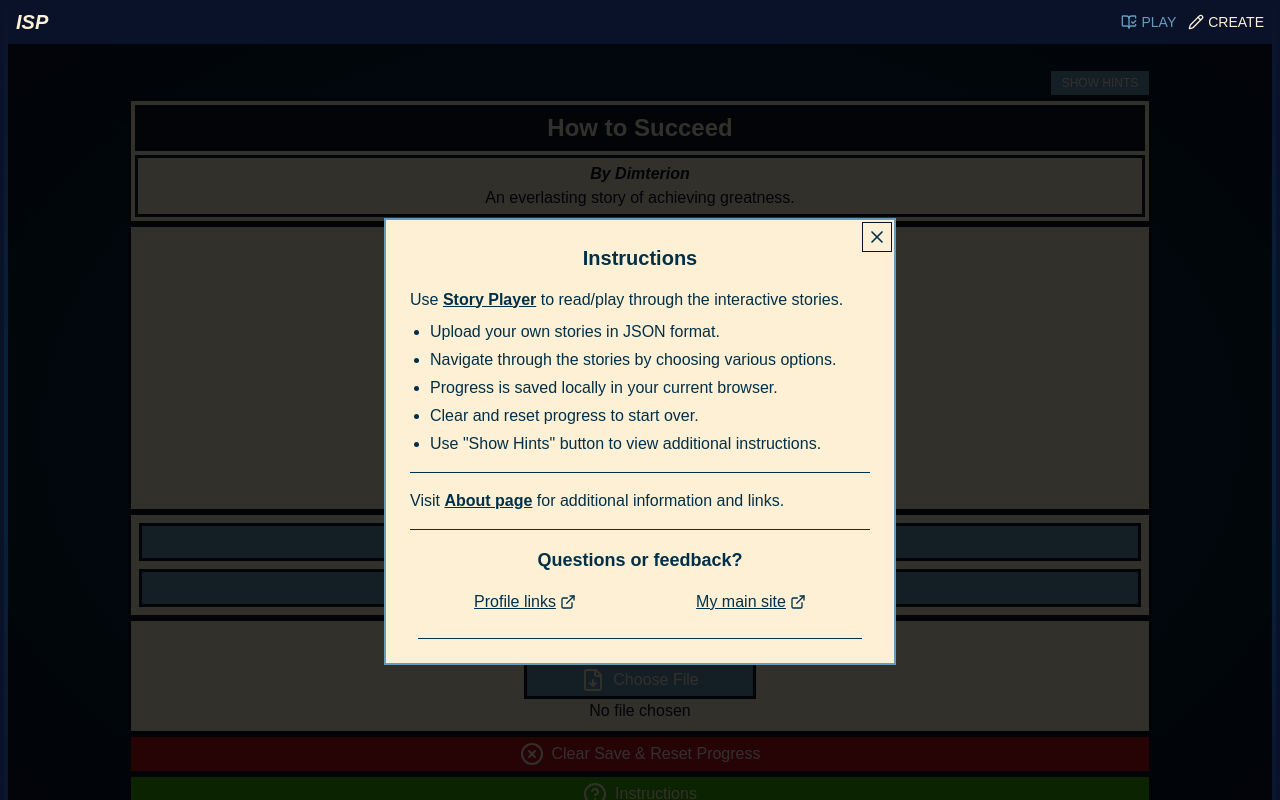
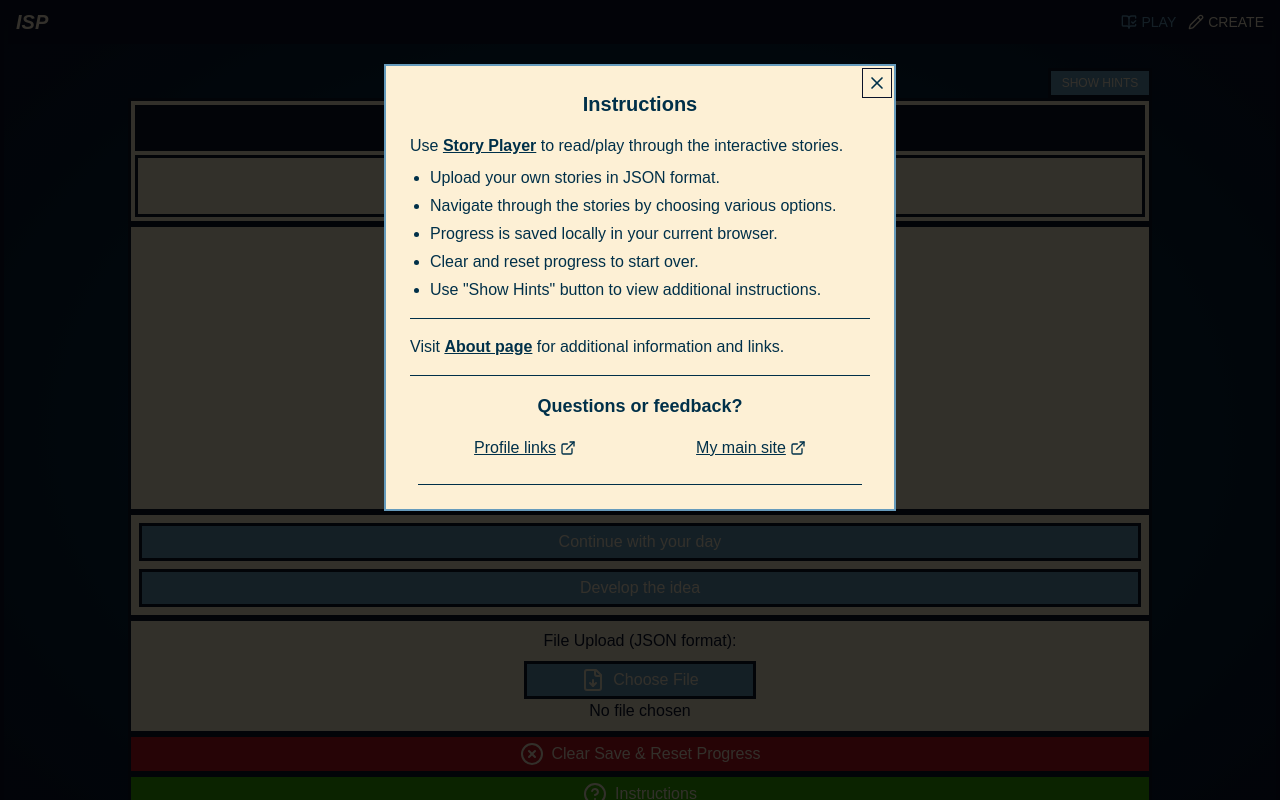
Before and after one commit to Dimterion/stories-platform, a React (Vite) app: page /story-player in a window 1280 px wide. Both pictures are taken after a click on the button "Instructions". Built offline with nearby package versions, Linux system fonts and the light colour scheme; a web font is replaced by a local one.

Commit message:
adjust modal & storyPlayer page animation

```diff
--- a/src/components/ui/Modal.jsx
+++ b/src/components/ui/Modal.jsx
@@ -13,14 +13,15 @@ export default function Modal({ isOpen, onClose, ariaLabelledBy, children }) {
 
   return (
     <div
-      className="fixed inset-0 z-50 flex items-center justify-center bg-black/80 p-4 sm:p-8"
+      className="fixed inset-0 z-50 flex items-start justify-center overflow-y-auto bg-black/80 p-4 sm:p-8"
       role="dialog"
       aria-modal="true"
       aria-labelledby={ariaLabelledBy}
       onClick={handleOverlayClick}
     >
       <div
-        className="modal-contentWrapper bg-softWhite text-deepBlue border-lightBlue modal-scrollbar relative max-h-[90vh] w-full max-w-lg overflow-y-auto border-2 p-4 opacity-0 sm:p-6"
+        className="modal-contentWrapper bg-softWhite text-deepBlue border-lightBlue modal-scrollbar relative my-0 w-full max-w-lg overflow-y-auto border-2 p-4 sm:my-8 sm:p-6"
+        style={{ maxHeight: "90dvh" }}
         onClick={handleContentClick}
       >
         <button
--- a/src/index.css
+++ b/src/index.css
@@ -118,8 +118,20 @@
 }
 
 /* Animations (Story Player page) */
+@keyframes storyPlayerPageSlideDown {
+  from {
+    top: -2rem;
+    opacity: 0;
+  }
+  to {
+    top: 0;
+    opacity: 1;
+  }
+}
+
 .storyPlayerPage-contentWrapper {
-  animation: slideDown 0.5s ease-in-out forwards;
+  animation: storyPlayerPageSlideDown 0.5s ease-in-out forwards;
+  position: relative;
 }
 
 /* Animations (Story Editor page) */
```
